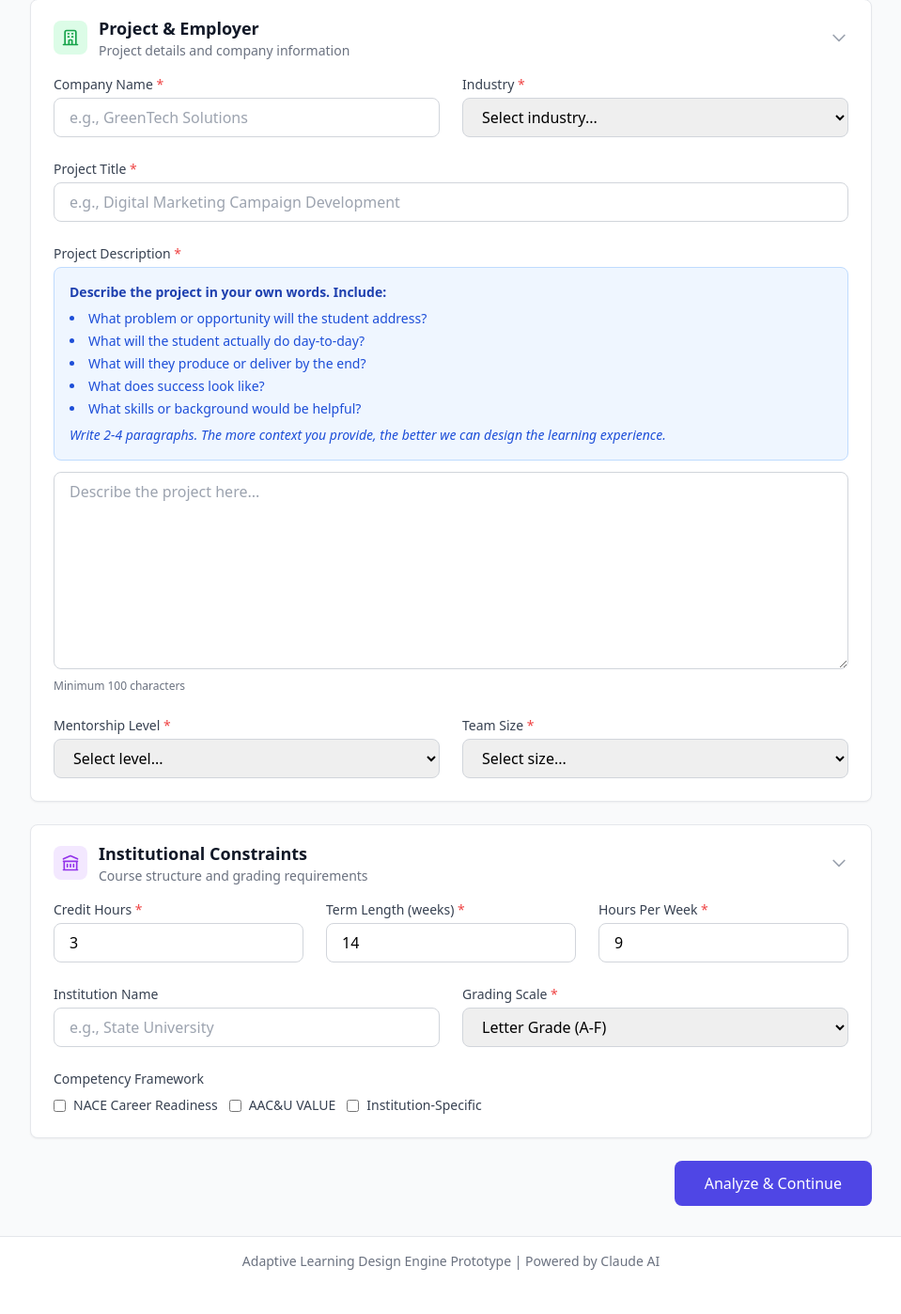
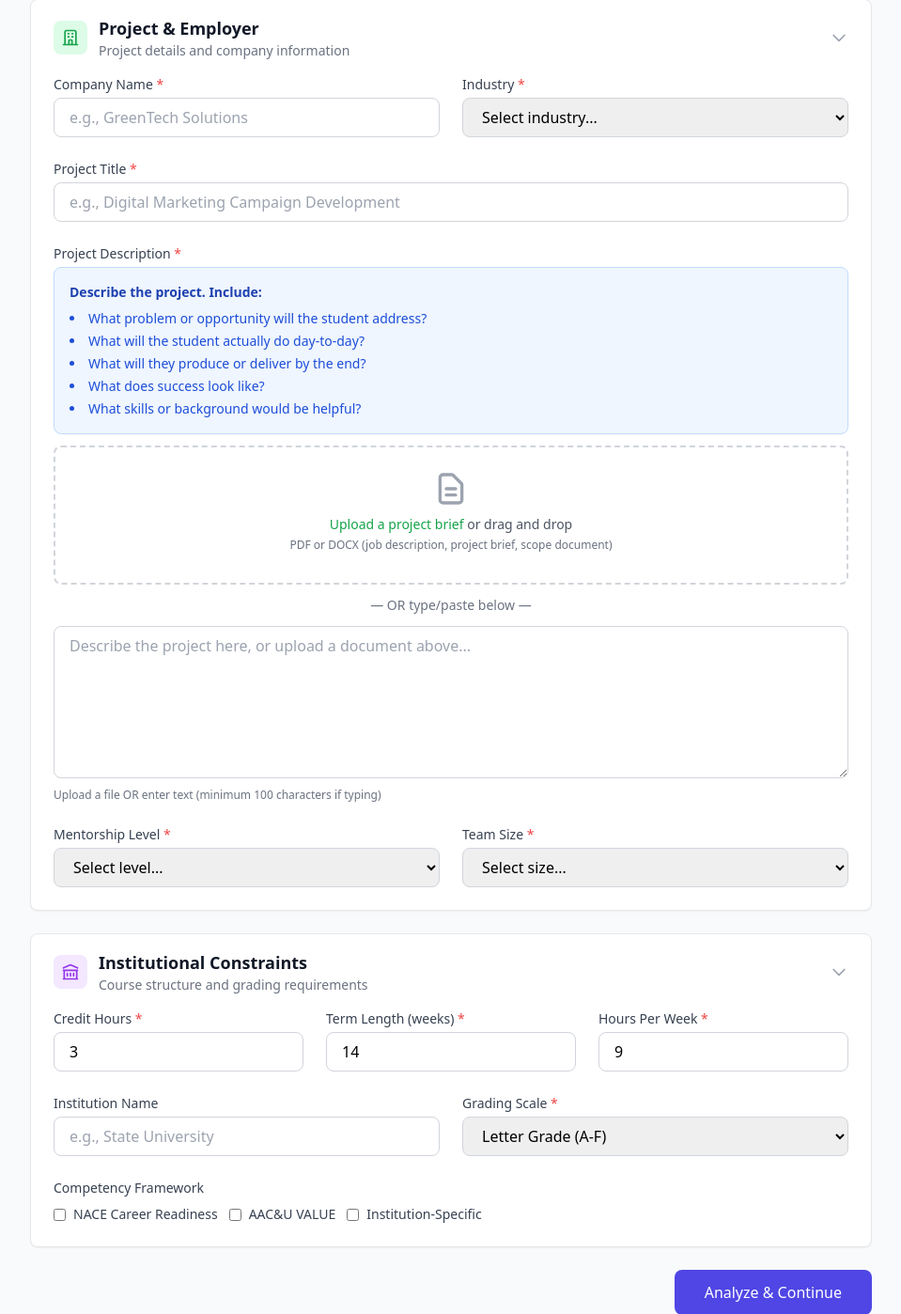
Before and after one commit to rkoblic/adaptive_learning_design_engine, a Flask app: page / in a window 1280 px wide. Shown: the part 1228-2626 px from the top of the page at 94% size, without its empty margins (160-1119 px from the left). Before the commit the page ends 2579 px from the top, so only its background shows below. Run offline with Flask 2, Linux system fonts and the light colour scheme; some libraries are stand-ins or nearby versions.

Commit message:
Add project document upload feature
- Employers can now upload PDF/DOCX project briefs
- Drag-and-drop support for project files
- Falls back to text input if no file uploaded
- Uses same file parser as resume upload

🤖 Generated with [Claude Code](https://claude.com/claude-code)

Co-Authored-By: Claude Opus 4.5 <noreply@anthropic.com>

```diff
--- a/adaptive-learning-engine/app.py
+++ b/adaptive-learning-engine/app.py
@@ -97,9 +97,21 @@ def extract_and_confirm():
             }
         }
 
+        # Handle project file upload or text
+        project_narrative = ''
+        if 'project_file' in request.files:
+            project_file = request.files['project_file']
+            if project_file and project_file.filename:
+                project_narrative = extract_text_from_file(project_file)
+
+        if not project_narrative:
+            project_narrative = request.form.get('project_narrative', '')
+
+        raw_inputs['project']['project_narrative'] = project_narrative
+
         # Validate required fields
-        if not raw_inputs['project']['project_narrative'].strip():
-            flash('Please provide a project narrative.', 'error')
+        if not project_narrative.strip():
+            flash('Please upload a project document or provide a project description.', 'error')
             return redirect(url_for('intake_form'))
 
         # Get Claude client and call extraction APIs
--- a/adaptive-learning-engine/templates/index.html
+++ b/adaptive-learning-engine/templates/index.html
@@ -179,7 +179,7 @@
                     <label class="block text-sm font-medium text-gray-700 mb-1">Project Description <span class="text-red-500">*</span></label>
                     <div class="bg-blue-50 border border-blue-200 rounded-lg p-4 mb-3">
                         <p class="text-sm text-blue-800">
-                            <strong>Describe the project in your own words. Include:</strong>
+                            <strong>Describe the project. Include:</strong>
                         </p>
                         <ul class="text-sm text-blue-700 mt-2 space-y-1 list-disc list-inside">
                             <li>What problem or opportunity will the student address?</li>
@@ -188,10 +188,26 @@
                             <li>What does success look like?</li>
                             <li>What skills or background would be helpful?</li>
                         </ul>
-                        <p class="text-sm text-blue-700 mt-2 italic">Write 2-4 paragraphs. The more context you provide, the better we can design the learning experience.</p>
                     </div>
-                    <textarea name="project_narrative" rows="8" required minlength="100" class="w-full px-4 py-2 border border-gray-300 rounded-lg focus:ring-2 focus:ring-primary focus:border-transparent" placeholder="Describe the project here..."></textarea>
-                    <p class="text-xs text-gray-500 mt-1">Minimum 100 characters</p>
+
+                    <!-- Project Document Upload -->
+                    <div class="border-2 border-dashed border-gray-300 rounded-lg p-6 text-center hover:border-green-500 transition-colors mb-3" id="project-drop-zone">
+                        <input type="file" name="project_file" id="project_file" accept=".pdf,.docx" class="hidden">
+                        <svg class="mx-auto h-10 w-10 text-gray-400" fill="none" stroke="currentColor" viewBox="0 0 24 24">
+                            <path stroke-linecap="round" stroke-linejoin="round" stroke-width="2" d="M9 12h6m-6 4h6m2 5H7a2 2 0 01-2-2V5a2 2 0 012-2h5.586a1 1 0 01.707.293l5.414 5.414a1 1 0 01.293.707V19a2 2 0 01-2 2z"></path>
+                        </svg>
+                        <p class="mt-2 text-sm text-gray-600">
+                            <button type="button" class="text-green-600 font-medium hover:underline" onclick="document.getElementById('project_file').click()">Upload a project brief</button>
+                            or drag and drop
+                        </p>
+                        <p class="text-xs text-gray-500 mt-1">PDF or DOCX (job description, project brief, scope document)</p>
+                        <p class="text-sm text-gray-600 mt-2" id="project-file-name"></p>
+                    </div>
+
+                    <div class="text-center text-sm text-gray-500 mb-3">— OR type/paste below —</div>
+
+                    <textarea name="project_narrative" id="project_narrative" rows="6" class="w-full px-4 py-2 border border-gray-300 rounded-lg focus:ring-2 focus:ring-primary focus:border-transparent" placeholder="Describe the project here, or upload a document above..."></textarea>
+                    <p class="text-xs text-gray-500 mt-1">Upload a file OR enter text (minimum 100 characters if typing)</p>
                 </div>
 
                 <div class="grid grid-cols-1 md:grid-cols-2 gap-6 mt-6">
@@ -361,6 +377,46 @@
         fileNameDisplay.classList.add('text-green-600', 'font-medium');
     }
 
+    // Project file upload handling
+    const projectDropZone = document.getElementById('project-drop-zone');
+    const projectFileInput = document.getElementById('project_file');
+    const projectFileNameDisplay = document.getElementById('project-file-name');
+
+    ['dragenter', 'dragover', 'dragleave', 'drop'].forEach(eventName => {
+        projectDropZone.addEventListener(eventName, preventDefaults, false);
+    });
+
+    ['dragenter', 'dragover'].forEach(eventName => {
+        projectDropZone.addEventListener(eventName, () => {
+            projectDropZone.classList.add('border-green-500', 'bg-green-50');
+        }, false);
+    });
+
+    ['dragleave', 'drop'].forEach(eventName => {
+        projectDropZone.addEventListener(eventName, () => {
+            projectDropZone.classList.remove('border-green-500', 'bg-green-50');
+        }, false);
+    });
+
+    projectDropZone.addEventListener('drop', (e) => {
+        const files = e.dataTransfer.files;
+        if (files.length) {
+            projectFileInput.files = files;
+            updateProjectFileName(files[0]);
+        }
+    });
+
+    projectFileInput.addEventListener('change', (e) => {
+        if (e.target.files.length) {
+            updateProjectFileName(e.target.files[0]);
+        }
+    });
+
+    function updateProjectFileName(file) {
+        projectFileNameDisplay.textContent = `Selected: ${file.name}`;
+        projectFileNameDisplay.classList.add('text-green-600', 'font-medium');
+    }
+
     // Form submission with loading state
     document.getElementById('intakeForm').addEventListener('submit', function() {
         const btn = document.getElementById('submitBtn');
```
